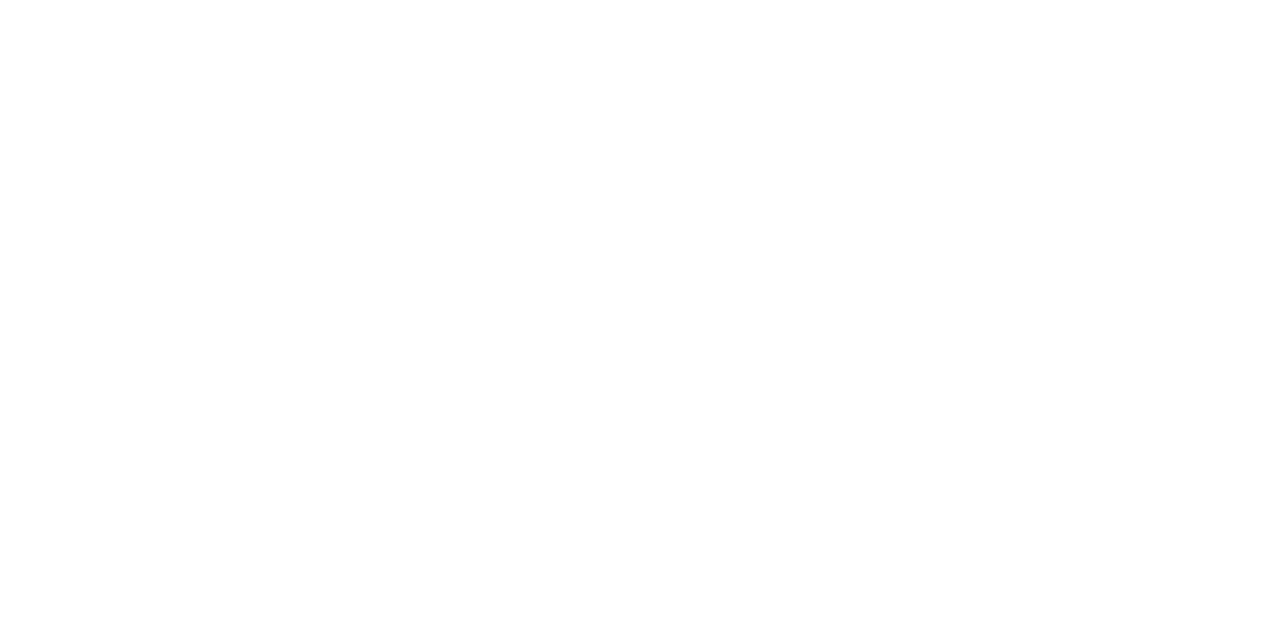
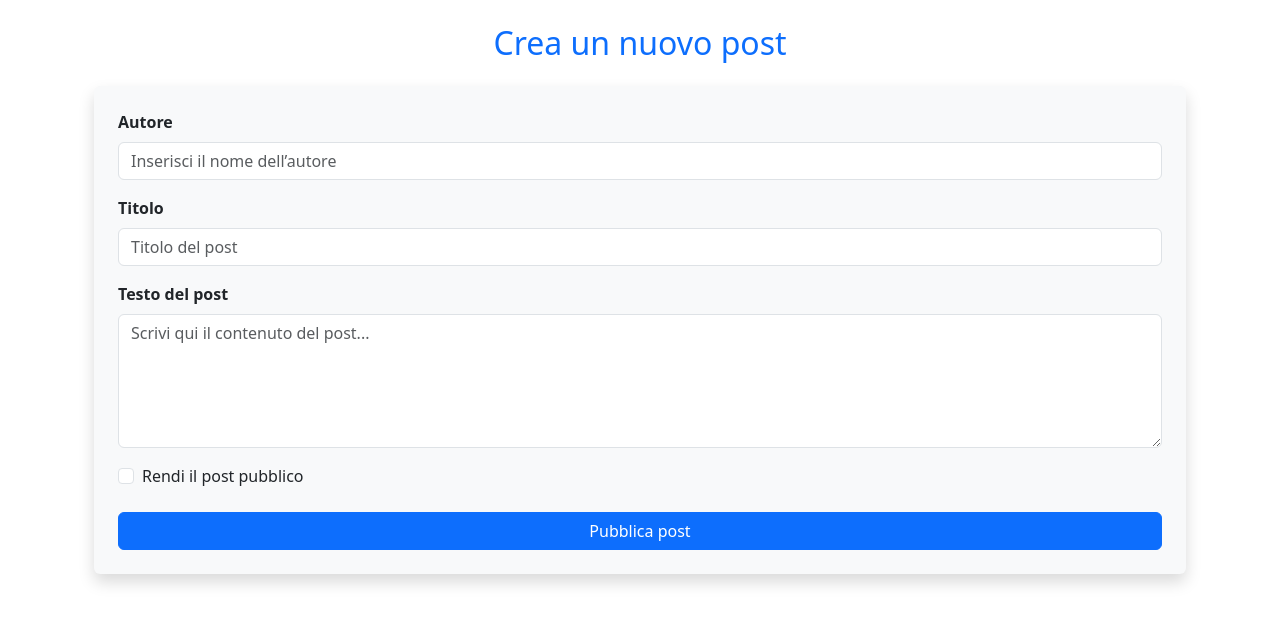
Before and after one commit to giuseppepetrazzuolo6/react-post-form, a React (Vite) app: page / in a window 1280 px wide. Shown: the top 624 px of the page. Built offline with nearby package versions, Linux system fonts and the light colour scheme.

Commit message:
added form on page

```diff
--- a/src/App.jsx
+++ b/src/App.jsx
@@ -1,11 +1,63 @@
 function App() {
 
+  return (
+    <div className="container p-4">
+      <h2 className="text-center text-primary mb-4">Crea un nuovo post</h2>
+      <form className="bg-light p-4 rounded shadow">
+        <div className="mb-3">
+          <label htmlFor="author" className="form-label fw-bold">
+            Autore
+          </label>
+          <input
+            type="text"
+            id="author"
+            name="author"
+            className="form-control"
+            placeholder="Inserisci il nome dell’autore"
+          />
+        </div>
+        <div className="mb-3">
+          <label htmlFor="title" className="form-label fw-bold">
+            Titolo
+          </label>
+          <input
+            type="text"
+            id="title"
+            name="title"
+            className="form-control"
+            placeholder="Titolo del post"
+          />
+        </div>
+        <div className="mb-3">
+          <label htmlFor="body" className="form-label fw-bold">
+            Testo del post
+          </label>
+          <textarea
+            id="body"
+            name="body"
+            className="form-control"
+            rows="5"
+            placeholder="Scrivi qui il contenuto del post..."
+          ></textarea>
+        </div>
+        <div className="form-check mb-4">
+          <input
+            type="checkbox"
+            id="public"
+            name="public"
+            className="form-check-input"
+          />
+          <label htmlFor="public" className="form-check-label">
+            Rendi il post pubblico
+          </label>
+        </div>
+        <button type="submit" className="btn btn-primary w-100">
+          Pubblica post
+        </button>
+      </form>
+    </div>
+  );
 
-  return (
-    <>
-
-    </>
-  )
 }
 
 export default App
```
